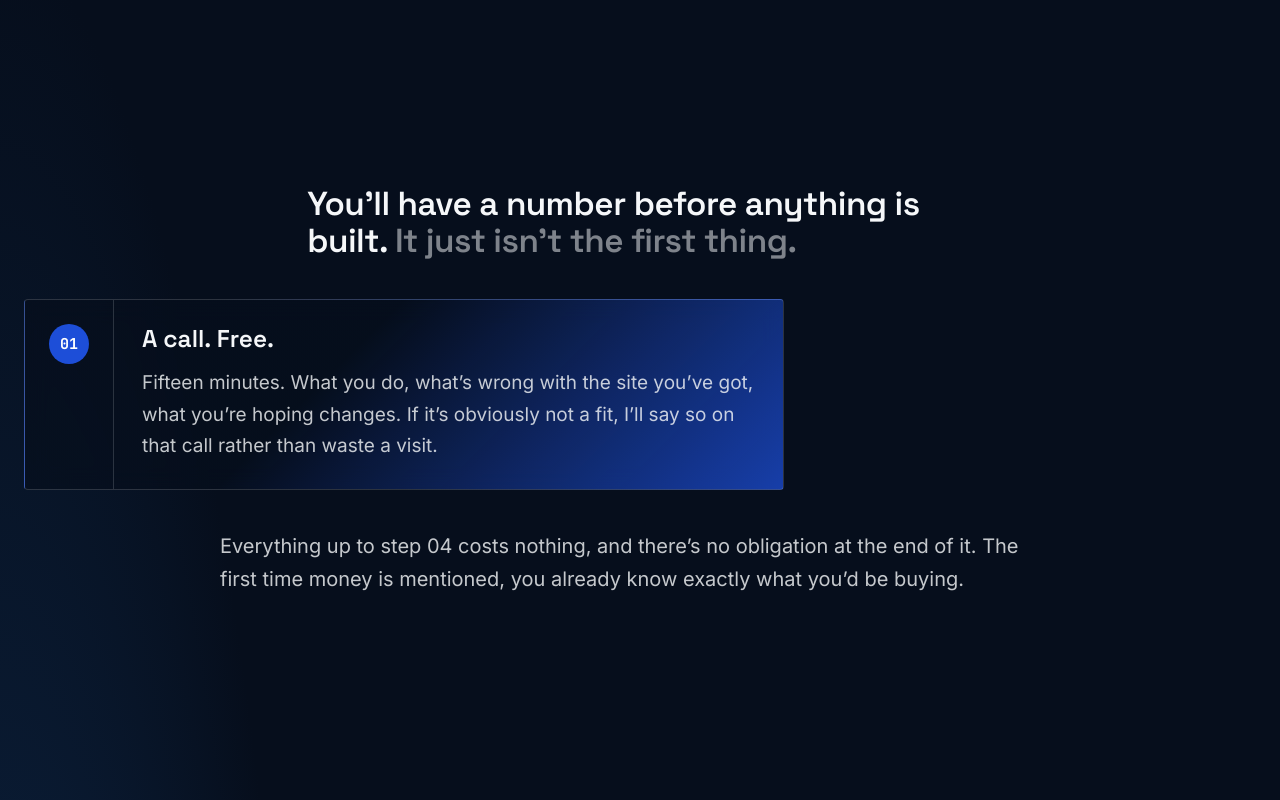
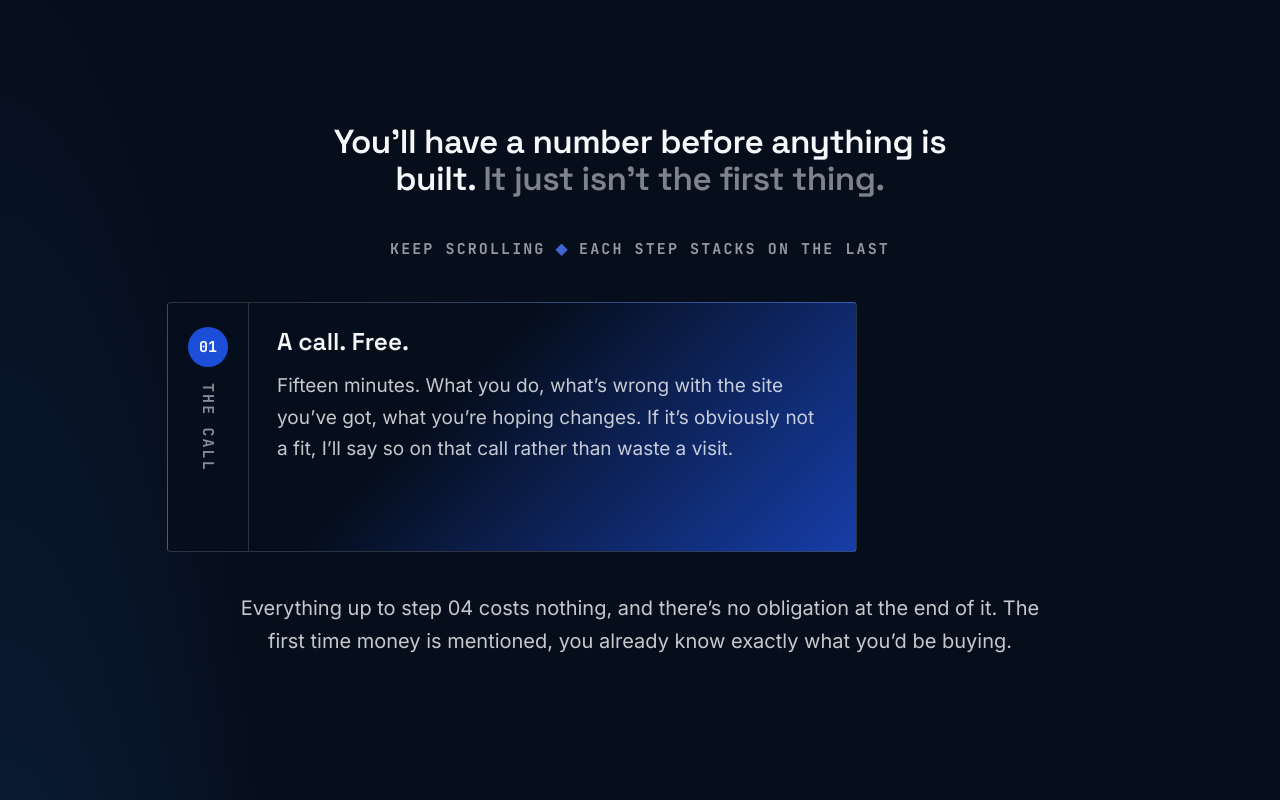
Before and after one commit to TalonInsights/Talon-Insights-Website, an Astro site: page /pricing in a window 1280 px wide. Shown: the part 1460-2260 px from the top of the page. Built offline with nearby package versions, Linux system fonts and the light colour scheme; Astro itself is replaced by a stand-in of ours; a web font is replaced by a local one.

Commit message:
The deck centres itself and teaches its own gesture
Owner's review of the pricing rebuild: the final stack sat off-centre,
the collapsed slivers were unexplained numbers, and the page needed a
centred spine throughout. All three addressed.

The stack now centres its FINAL composition: the script computes the
stack's true width (one card plus the shingled rails) and pads the
deck so it lands symmetric in the viewport at any size. Each card's
rail carries its step name running vertically - THE CALL, ON SITE,
THE SCOPE, THE PRICE, YOURS TO KEEP - so a collapsed sliver still
says what it is, and the dealt deck reads as a labelled index. A mono
cue above the cards teaches the gesture (KEEP SCROLLING - EACH STEP
STACKS ON THE LAST) and fades away once the deck is dealt.

And the whole page rides a centred spine now: the hero, every section
heading and pull-line centred, prose blocks centred as columns with
their text left for reading, the deck note and panels centred, the
founding panel stacked centre with its link beneath. Verified: cue and
keys rendering, vertical writing mode computing, headings and prose
on the spine, no overflow.

Co-Authored-By: Claude Opus 5 <noreply@anthropic.com>

```diff
--- a/src/pages/pricing.astro
+++ b/src/pages/pricing.astro
@@ -15,11 +15,11 @@ import Header from "../components/Header.astro";
 import Footer from "../components/Footer.astro";
 
 const steps = [
-  { n: "01", h: "A call. Free.", p: "Fifteen minutes. What you do, what’s wrong with the site you’ve got, what you’re hoping changes. If it’s obviously not a fit, I’ll say so on that call rather than waste a visit." },
-  { n: "02", h: "Time on site. Free.", p: "I come to you. How the work gets done, what your customers say about you, the words they use. Usually more than one visit, because the useful things surface late." },
-  { n: "03", h: "A written scope. Free.", p: "Everything the job includes, in plain English, on paper. Pages, functionality, who provides what, how long it takes. You read it. You disagree with parts of it. We change them." },
-  { n: "04", h: "A fixed price against that scope.", p: "One number, in writing, attached to a specific document. Not a range. Not an estimate. Not “starting from.”" },
-  { n: "05", h: "You decide.", p: "The scope is yours to keep either way. If you take it to somebody else and get it built cheaper, that’s a legitimate outcome and I’d rather that than talk you into something." },
+  { n: "01", key: "THE CALL", h: "A call. Free.", p: "Fifteen minutes. What you do, what’s wrong with the site you’ve got, what you’re hoping changes. If it’s obviously not a fit, I’ll say so on that call rather than waste a visit." },
+  { n: "02", key: "ON SITE", h: "Time on site. Free.", p: "I come to you. How the work gets done, what your customers say about you, the words they use. Usually more than one visit, because the useful things surface late." },
+  { n: "03", key: "THE SCOPE", h: "A written scope. Free.", p: "Everything the job includes, in plain English, on paper. Pages, functionality, who provides what, how long it takes. You read it. You disagree with parts of it. We change them." },
+  { n: "04", key: "THE PRICE", h: "A fixed price against that scope.", p: "One number, in writing, attached to a specific document. Not a range. Not an estimate. Not “starting from.”" },
+  { n: "05", key: "YOURS TO KEEP", h: "You decide.", p: "The scope is yours to keep either way. If you take it to somebody else and get it built cheaper, that’s a legitimate outcome and I’d rather that than talk you into something." },
 ];
 
 const money = [
@@ -128,11 +128,13 @@ const faqs = [
             <span class="pz-dim">It just isn’t the first thing.</span>
           </h2>
         </div>
+        <p class="pz-deck-cue t-mono" aria-hidden="true">KEEP SCROLLING<i>◆</i>EACH STEP STACKS ON THE LAST</p>
         <div class="pz-deck" aria-label="The five steps to a fixed price">
           {steps.map((s2) => (
             <article class="pz-card">
               <div class="pz-card-rail">
                 <span class="pz-card-n">{s2.n}</span>
+                <span class="pz-card-key t-mono">{s2.key}</span>
               </div>
               <div class="pz-card-body">
                 <h3>{s2.h}</h3>
@@ -328,6 +330,9 @@ const faqs = [
     letter-spacing: -0.015em;
     color: var(--color-sheet);
     max-width: 24em;
+    /* the whole page reads down a centred spine (owner) */
+    margin-inline: auto;
+    text-align: center;
   }
   .pz-dim { color: rgb(245 247 249 / 0.5); }
 
@@ -338,10 +343,14 @@ const faqs = [
     line-height: 1.7;
     color: rgb(245 247 249 / 0.75);
     max-width: 42em;
+    margin-inline: auto; /* blocks ride the centre spine; text stays left */
   }
   .pz-prose-land { color: var(--color-sheet) !important; font-weight: 500; }
   .pz-pull {
     margin-top: 26px;
+    margin-inline: auto;
+    text-align: center;
+    max-width: 30em;
     font-family: var(--font-display);
     font-weight: 600;
     font-size: clamp(1.25rem, 1.6vw, 1.75rem);
@@ -362,7 +371,7 @@ const faqs = [
   .pz-inline-link:hover { color: var(--color-sheet); border-color: rgb(245 247 249 / 0.5); }
 
   /* ---------------- hero ---------------- */
-  .pz-hero { padding-block: 150px 96px; }
+  .pz-hero { padding-block: 150px 96px; text-align: center; }
   .pz-h1 {
     margin-top: 14px;
     font-family: var(--font-display);
@@ -372,6 +381,7 @@ const faqs = [
     letter-spacing: -0.02em;
     color: var(--color-sheet);
     max-width: 16em;
+    margin-inline: auto;
   }
   .pz-h1 .pz-dim { display: block; }
   .pz-lede {
@@ -383,6 +393,7 @@ const faqs = [
     letter-spacing: -0.01em;
     color: rgb(245 247 249 / 0.55);
     max-width: 30em;
+    margin-inline: auto;
   }
   .pz-lede em { font-style: normal; color: var(--color-cobalt-lift); }
   .pz-lede strong { font-weight: 600; color: var(--color-sheet); }
@@ -416,6 +427,20 @@ const faqs = [
     padding-block: 96px 64px;
   }
   .pz-deck-h { max-width: 20em; }
+  .pz-deck-cue {
+    text-align: center;
+    font-size: 0.9375rem;
+    font-weight: 700;
+    letter-spacing: 0.14em;
+    color: rgb(245 247 249 / 0.6);
+    transition: opacity 400ms var(--ease);
+  }
+  .pz-deck-cue i {
+    font-style: normal;
+    margin-inline: 10px;
+    color: rgb(77 124 255 / 0.8);
+  }
+  .pz-deck-cue.is-done { opacity: 0; }
   .pz-deck {
     display: flex;
     flex-wrap: nowrap;
@@ -434,8 +459,22 @@ const faqs = [
     will-change: transform;
   }
   .pz-card-rail {
-    padding: 24px;
+    padding: 24px 20px;
     border-right: 1px solid rgb(245 247 249 / 0.16);
+    display: flex;
+    flex-direction: column;
+    align-items: center;
+    gap: 16px;
+  }
+  /* the key runs down the rail, so a collapsed sliver still says what
+     it is (owner: the stack needed explaining) */
+  .pz-card-key {
+    writing-mode: vertical-rl;
+    font-size: 0.9375rem;
+    font-weight: 700;
+    letter-spacing: 0.14em;
+    color: rgb(245 247 249 / 0.55);
+    white-space: nowrap;
   }
   .pz-card-n {
     display: grid;
@@ -467,6 +506,8 @@ const faqs = [
     line-height: 1.65;
     color: rgb(245 247 249 / 0.8);
     max-width: 42em;
+    margin-inline: auto;
+    text-align: center;
   }
 
   /* ---------------- fixed / money / early / after ---------------- */
@@ -506,6 +547,8 @@ const faqs = [
   }
 
   .pz-early { padding-block: 0 96px; }
+  .pz-early-panel { text-align: center; }
+  .pz-early-panel .pz-prose p { text-align: left; }
   .pz-early-panel,
   .pz-founding-panel {
     padding: clamp(32px, 4vw, 56px);
@@ -533,7 +576,14 @@ const faqs = [
   @media (max-width: 899.98px) { .pz-after-grid { grid-template-columns: 1fr; } }
 
   .pz-founding { padding-block: 0 96px; }
-  .pz-founding-panel { display: flex; align-items: flex-end; justify-content: space-between; gap: 28px 48px; flex-wrap: wrap; }
+  .pz-founding-panel {
+    display: flex;
+    flex-direction: column;
+    align-items: center;
+    gap: 24px;
+    text-align: center;
+  }
+  .pz-founding-panel .pz-prose p { text-align: left; }
   .pz-founding-link { font-size: 1.125rem; flex: none; }
 
   /* ---------------- questions ---------------- */
@@ -626,21 +676,30 @@ const faqs = [
     !matchMedia("(prefers-reduced-motion: reduce)").matches
   ) {
     const n = deckCards.length;
+    const deck = document.querySelector<HTMLElement>(".pz-deck");
+    const cue = document.querySelector<HTMLElement>(".pz-deck-cue");
     let ticking = false;
     const paint = () => {
       ticking = false;
       const rect = scroller.getBoundingClientRect();
       const total = rect.height - window.innerHeight;
       const progress = Math.min(1, Math.max(0, -rect.top / total));
+      const w = deckCards[0].offsetWidth;
+      /* centre the FINAL composition: one card + the shingled rails sit
+         symmetric in the viewport (owner) */
+      const stackW = w + 64 * (n - 1);
+      if (deck) deck.style.paddingLeft = Math.max(24, (window.innerWidth - stackW) / 2) + "px";
       deckCards.forEach((card, i) => {
         if (i === 0) return;
         const start = i / n;
         const end = start + 1 / n;
         const t = Math.min(1, Math.max(0, (progress - start) / (end - start)));
         const from = window.innerWidth;
-        const to = -(card.offsetWidth * i) + 64 * i;
+        const to = -(w * i) + 64 * i;
         card.style.transform = `translateX(${from + (to - from) * t}px)`;
       });
+      /* the cue teaches the gesture, then leaves once the deck is dealt */
+      cue?.classList.toggle("is-done", progress > 0.92);
     };
     window.addEventListener("scroll", () => {
       if (!ticking) { ticking = true; requestAnimationFrame(paint); }
```
